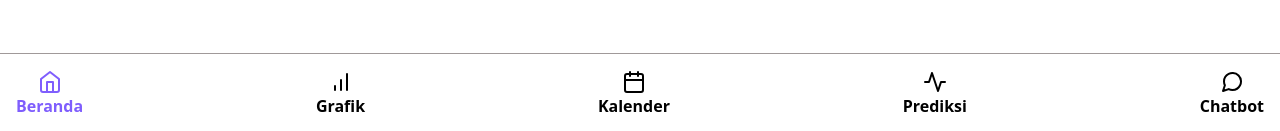
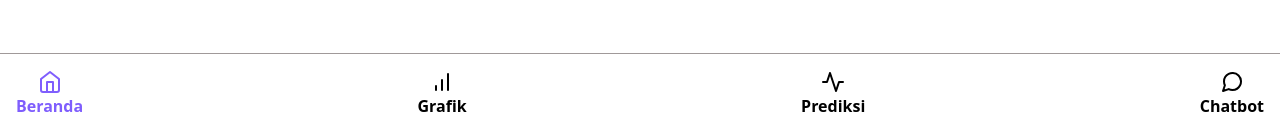
Before and after one commit to Randi-95/capstone2, a React (Vite) app: page /Dashboard in a window 1280 px wide. Shown: the part 666-797 px from the top of the page. Built offline with nearby package versions, Linux system fonts and the light colour scheme.

Commit message:
hapus kalender

```diff
--- a/src/component/fragments/navMobile.jsx
+++ b/src/component/fragments/navMobile.jsx
@@ -12,9 +12,6 @@ function NavMobile() {
                     <li className="font-semibold text-md flex flex-col items-center"><BarChart className=""/>Grafik</li>
                 </ul>
                 <ul>
-                    <li className="font-semibold text-md flex flex-col items-center"><Calendar className=""/>Kalender</li>
-                </ul>
-                <ul>
                     <li className="font-semibold text-md flex flex-col items-center"><Activity className=""/>Prediksi</li>
                 </ul>
                 <ul>
```
